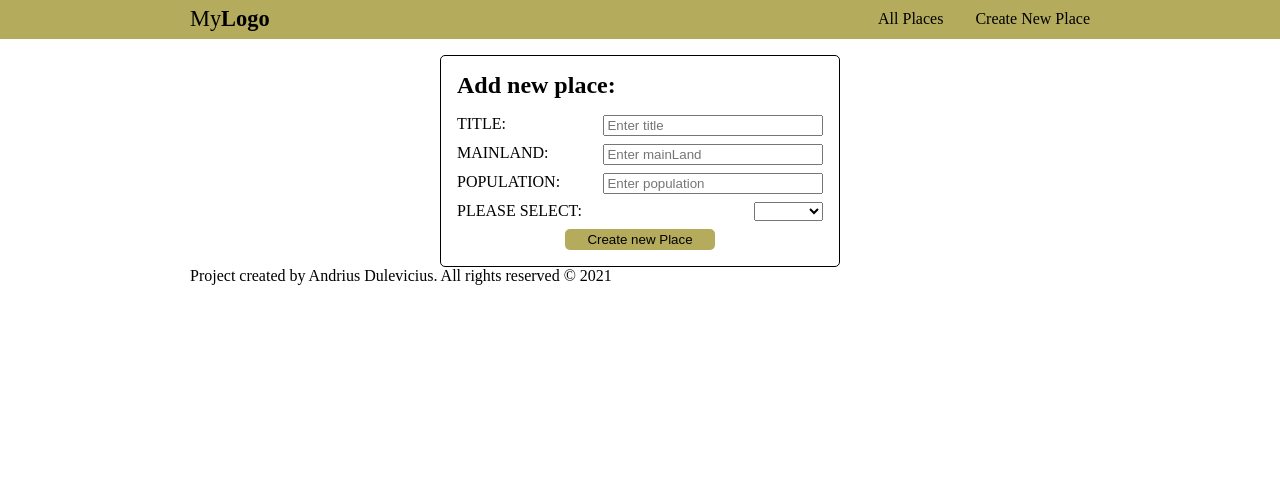
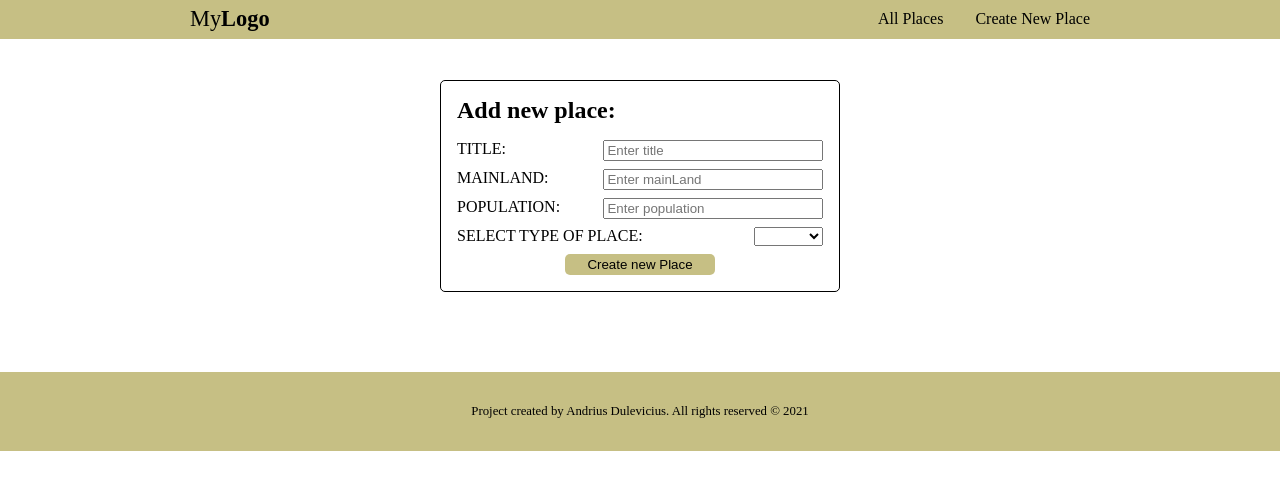
Before and after one commit to andriusdulevicius/countries-towns, a React (Create React App) app in the folder client/: page /createNewPlace in a window 1280 px wide. Shown: the top 490 px of the page. Built offline with nearby package versions, Linux system fonts and the light colour scheme; the HTML template or start-up script is replaced by a standard one.

Commit message:
edit functionality works

```diff
--- a/client/src/App.css
+++ b/client/src/App.css
@@ -15,11 +15,15 @@
   margin-right: 1rem;
 }
 .main-page {
-  margin-top: 2rem;
+  margin-top: 5rem;
   text-align: center;
 }
 .navbar {
-  background-color: rgb(180, 171, 92);
+  background-color: rgba(180, 171, 92, 0.753);
+  position: fixed;
+  left: 0;
+  right: 0;
+  top: 0;
 }
 .navbar__content {
   display: flex;
@@ -54,7 +58,7 @@
   padding: 1rem;
   border: 1px solid #000;
   border-radius: 5px;
-  margin-top: 1rem;
+  margin-top: 5rem;
 }
 .addNewForm h2 {
   margin-bottom: 1rem;
@@ -72,7 +76,7 @@
   line-height: 1.2rem;
   border-radius: 5px;
   cursor: pointer;
-  background-color: rgb(180, 171, 92);
+  background-color: rgba(180, 171, 92, 0.753);
   border: none;
 }
 .primary-btn:hover {
@@ -126,7 +130,7 @@
   width: 280px;
   padding: 1rem;
   box-shadow: 2px 2px 4px rgba(173, 173, 134, 0.541);
-  background-color: rgb(214, 214, 139);
+  background-color: rgba(201, 201, 147, 0.726);
   border-radius: 0.3rem;
 }
 
@@ -137,3 +141,17 @@
 .edit-btn {
   background-color: rgb(91, 182, 218);
 }
+.save-btn {
+  background-color: green;
+}
+
+.main-footer {
+  text-align: center;
+  background-color: rgba(180, 171, 92, 0.753);
+  padding: 2rem 0;
+  margin-top: 5rem;
+}
+
+.footer__text {
+  font-size: 0.8rem;
+}
--- a/client/src/App.jsx
+++ b/client/src/App.jsx
@@ -20,8 +20,8 @@ function App() {
               <AddNewPlace />
             </Route>
           </Switch>
-          <Footer />
         </div>
+        <Footer />
       </BrowserRouter>
     </div>
   );
--- a/client/src/components/AddNewPlace.jsx
+++ b/client/src/components/AddNewPlace.jsx
@@ -43,7 +43,7 @@ class AddNewPlace extends Component {
             </div>
           ))}
           <div className='select-container'>
-            <label htmlFor='countryOrCity'>PLEASE SELECT:</label>
+            <label htmlFor='countryOrCity'>SELECT TYPE OF PLACE:</label>
             <select name='countryOrCity' id='countryOrCity'>
               <option></option>
               <option value='city'>City</option>
--- a/client/src/components/AllPlaces.jsx
+++ b/client/src/components/AllPlaces.jsx
@@ -1,5 +1,5 @@
 import React, { Component } from 'react';
-import { getAllPlaces, deleteOnePlace, editOnePlace } from '../service/fetchData';
+import { getAllPlaces, deleteOnePlace } from '../service/fetchData';
 import OnePlace from './OnePlace';
 
 class AllPlaces extends Component {
@@ -25,11 +25,6 @@ class AllPlaces extends Component {
     this.loadAllPlaces();
   };
 
-  handleEdit = async (userId, newBody) => {
-    await editOnePlace(userId, newBody);
-    this.loadAllPlaces();
-  };
-
   filterOneKind = async (kind) => {
     const allPlaces = await getAllPlaces();
     const filtered = allPlaces.filter((place) => place.countryOrCity === kind);
@@ -51,7 +46,7 @@ class AllPlaces extends Component {
         </button>
         <div className='allPlaces'>
           {this.state.allPlacesData.map((place) => (
-            <OnePlace key={place._id} onePlace={place} onDelete={this.handleDelete} onEdit={this.handleEdit} />
+            <OnePlace key={place._id} onePlace={place} onDelete={this.handleDelete} />
           ))}
         </div>
       </div>
--- a/client/src/components/OnePlace.jsx
+++ b/client/src/components/OnePlace.jsx
@@ -1,8 +1,11 @@
 import React, { Component } from 'react';
+import { editOnePlace } from '../service/fetchData';
 
 class OnePlace extends Component {
   state = {
+    editStatus: false,
     editedPlace: {
+      _id: this.props.onePlace._id,
       title: this.props.onePlace.title,
       mainLand: this.props.onePlace.mainLand,
       population: this.props.onePlace.population,
@@ -16,11 +19,22 @@ class OnePlace extends Component {
     this.setState({ editedPlace: editedPlaceCopy });
   };
 
+  handleEdit = async (userId, newBody) => {
+    await editOnePlace(userId, newBody);
+    this.setState({ editStatus: false });
+  };
+
+  toggleEdit = () => {
+    this.setState({ editStatus: !this.state.editStatus });
+  };
+
   render() {
-    const { onDelete, onEdit } = this.props;
-    const { _id, title, mainLand, population, countryOrCity } = this.props.onePlace;
+    const { onDelete } = this.props;
+    const { _id, title, mainLand, population, countryOrCity } = this.state.editedPlace;
+
     return (
       <div className='onePlace'>
+        {!this.state.editStatus ? (
           <div className='oneCard'>
             <h2>
               {countryOrCity === 'city' ? 'City:' : 'Country:'} {title}
@@ -28,10 +42,7 @@ class OnePlace extends Component {
             <h3>Main land: {mainLand}</h3>
             <h3>Population: {population}</h3>
             <div className='buttons'>
-            <button
-              className='edit-btn mr-1 secondary-btn'
-              onClick={() => onEdit(_id, { title, mainLand, population, countryOrCity })}
-            >
+              <button className='edit-btn mr-1 secondary-btn' onClick={() => this.toggleEdit(_id)}>
                 Edit
               </button>
               <button className='delete-btn secondary-btn' onClick={() => onDelete(_id)}>
@@ -39,6 +50,33 @@ class OnePlace extends Component {
               </button>
             </div>
           </div>
+        ) : (
+          <div className='oneCard'>
+            <h2>
+              {countryOrCity === 'city' ? 'City:' : 'Country:'}
+              <input type='text' value={title} onChange={this.handleChange} name='title' />
+            </h2>
+            <h3>
+              Main land:
+              <input type='text' value={mainLand} onChange={this.handleChange} name='mainLand' />
+            </h3>
+            <h3>
+              Population:
+              <input type='number' value={population} onChange={this.handleChange} name='population' />
+            </h3>
+            <div className='buttons'>
+              <button
+                className='save-btn mr-1 secondary-btn'
+                onClick={() => this.handleEdit(_id, { title, mainLand, population, countryOrCity })}
+              >
+                Save
+              </button>
+              <button className='delete-btn secondary-btn' onClick={() => onDelete(_id)}>
+                Delete
+              </button>
+            </div>
+          </div>
+        )}
       </div>
     );
   }
```
Lines whose indentation alone changed are shown as unchanged.
